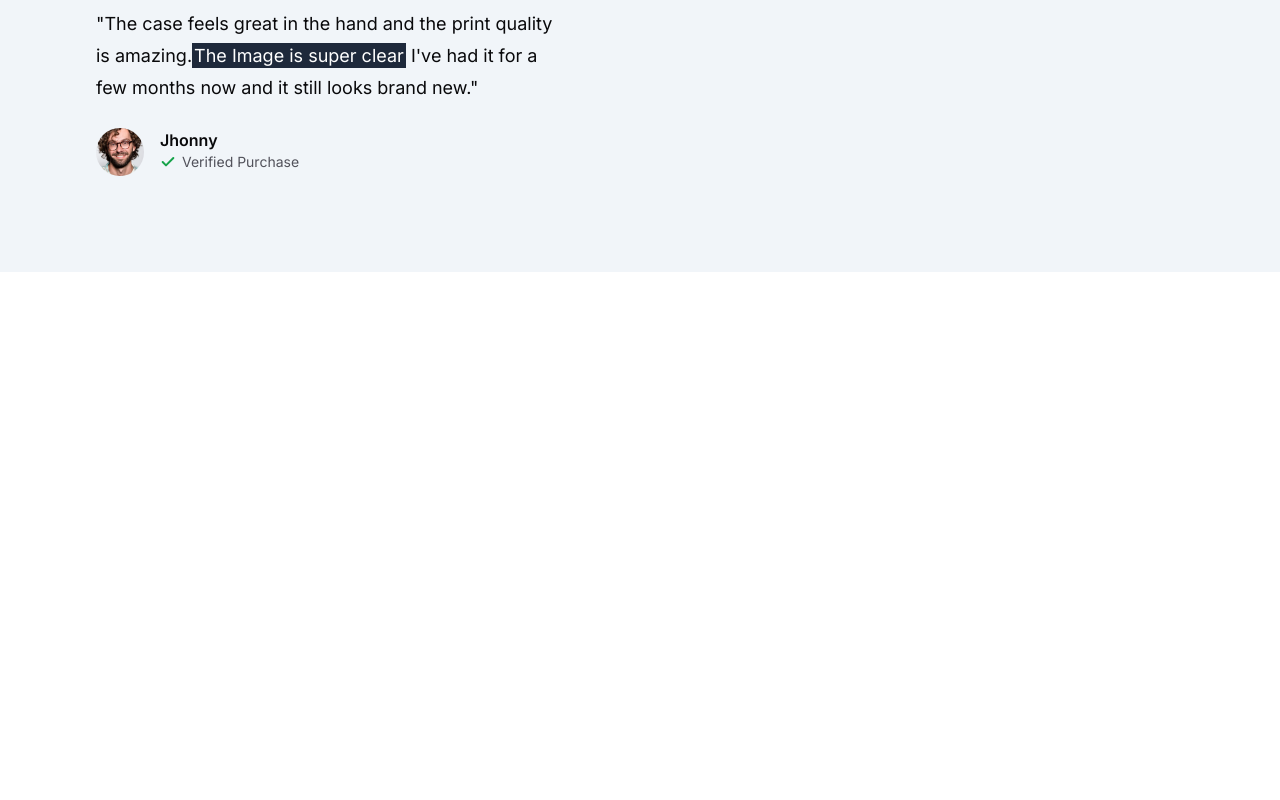
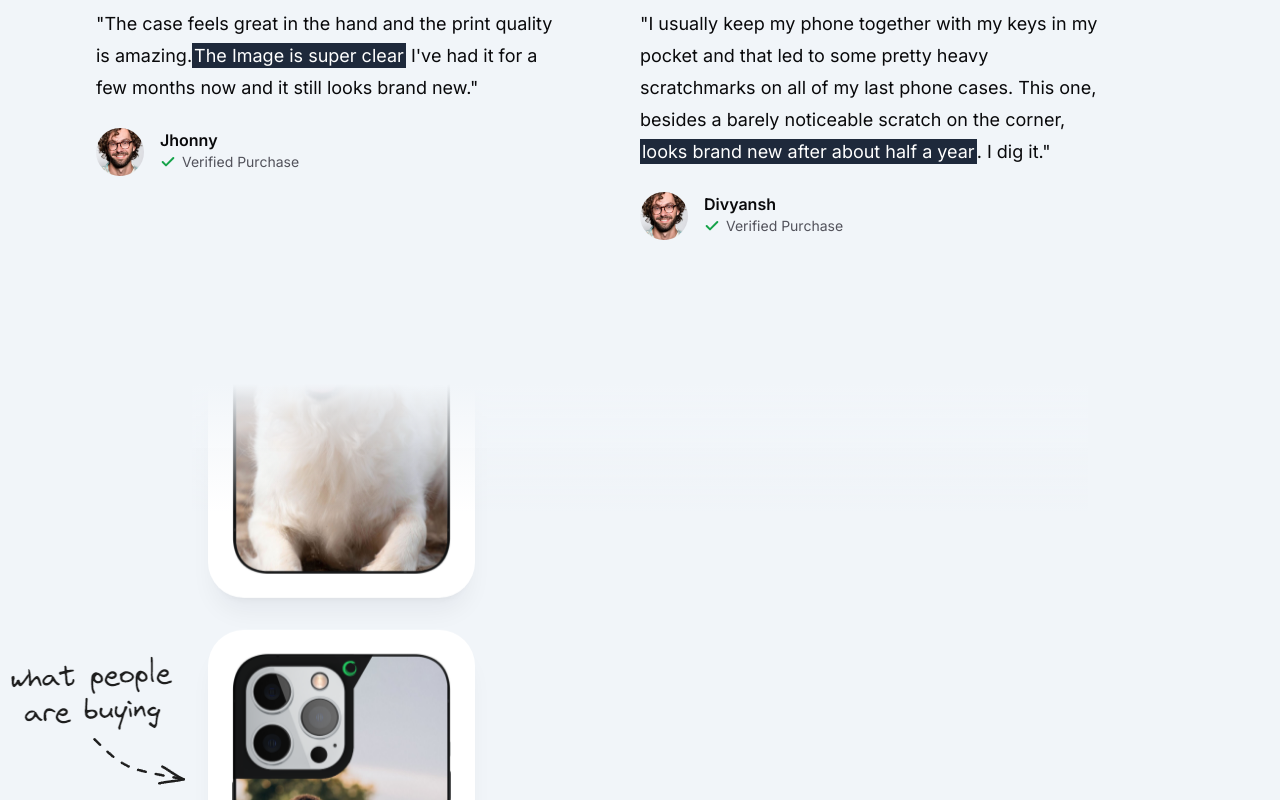
Before and after one commit to Ghastly2001/custom-case, a Next.js app: page / in a window 1280 px wide. Shown: the part 1340-2140 px from the top of the page. Before the commit the page ends 1612 px from the top, so only its background shows below. Built offline with nearby package versions, Linux system fonts and the light colour scheme; no server answers.

Commit message:
style: added marquee

```diff
--- a/package.json
+++ b/package.json
@@ -14,6 +14,7 @@
     "@radix-ui/react-slot": "^1.0.2",
     "class-variance-authority": "^0.7.0",
     "clsx": "^2.1.1",
+    "framer-motion": "^11.2.0",
     "lucide-react": "^0.378.0",
     "next": "14.2.3",
     "react": "^18",
--- a/src/app/page.tsx
+++ b/src/app/page.tsx
@@ -1,6 +1,7 @@
 import { Icons } from "@/components/Icons";
 import MaxWidthWrapper from "@/components/MaxWidthWrapper";
 import Phone from "@/components/Phone";
+import { Reviews } from "@/components/Reviews";
 import { Check, Star } from "lucide-react";
 
 export default function Home() {
@@ -154,8 +155,47 @@ export default function Home() {
                 </div>
               </div>
             </div>
+            <div className="flex flex-auto flex-col gap-4 lg:pr-8 xl:pr-20">
+              <div className="flex gap-0.5 mb-2">
+                <Star className="h-5 w-6 text-green-600 fill-green-600" />
+                <Star className="h-5 w-6 text-green-600 fill-green-600" />
+                <Star className="h-5 w-6 text-green-600 fill-green-600" />
+                <Star className="h-5 w-6 text-green-600 fill-green-600" />
+                <Star className="h-5 w-6 text-green-600 fill-green-600" />
+              </div>
+              <div className="text-lg leading-8">
+                <p>
+                  "I usually keep my phone together with my keys in my pocket
+                  and that led to some pretty heavy scratchmarks on all of my
+                  last phone cases. This one, besides a barely noticeable
+                  scratch on the corner,{" "}
+                  <span className="p-0.5 bg-slate-800 text-white">
+                    looks brand new after about half a year
+                  </span>
+                  . I dig it."
+                </p>
+              </div>
+              <div className="flex gap-4 mt-2">
+                <img
+                  className="rounded-full h-12 w-12 object-cover"
+                  src="/users/user-1.png"
+                  alt="user"
+                />
+                <div className="flex flex-col">
+                  <p className="font-semibold">Divyansh</p>
+                  <div className="flex gap-1.5 items-center text-zinc-600">
+                    <Check className="h-4 w-4 stroke-[3px] text-green-600" />
+                    <p className="text-sm">Verified Purchase</p>
+                  </div>
+                </div>
+              </div>
+            </div>
           </div>
         </MaxWidthWrapper>
+
+        <div className="pt-16">
+          <Reviews />
+        </div>
       </section>
     </div>
   );
--- /dev/null
+++ b/src/components/Reviews.tsx
@@ -0,0 +1,169 @@
+"use client";
+
+import { HTMLAttributes, useEffect, useRef, useState } from "react";
+import MaxWidthWrapper from "./MaxWidthWrapper";
+import { useInView } from "framer-motion";
+import { cn } from "@/lib/utils";
+import Phone from "./Phone";
+
+const PHONES = [
+  "/testimonials/1.jpg",
+  "/testimonials/2.jpg",
+  "/testimonials/3.jpg",
+  "/testimonials/4.jpg",
+  "/testimonials/5.jpg",
+  "/testimonials/6.jpg",
+];
+
+function splitArray<T>(array: Array<T>, numParts: number) {
+  const result: Array<Array<T>> = [];
+
+  for (let i = 0; i < array.length; i++) {
+    const index = i % numParts;
+    if (!result[index]) {
+      result[index] = [];
+    }
+    result[index].push(array[i]);
+  }
+
+  return result;
+}
+
+function ReviewColumn({
+  reviews,
+  className,
+  reviewClassName,
+  msPerPixel = 0,
+}: {
+  reviews: string[];
+  className?: string;
+  reviewClassName?: (reviewIndex: number) => string;
+  msPerPixel?: number;
+}) {
+  const columnRef = useRef<HTMLDivElement | null>(null);
+  const [columnHeight, setColumnHeight] = useState(0);
+  const duration = `${columnHeight * msPerPixel}ms`;
+
+  useEffect(() => {
+    if (!columnRef.current) return;
+
+    const resizeObserver = new window.ResizeObserver(() => {
+      setColumnHeight(columnRef.current?.offsetHeight ?? 0);
+    });
+
+    resizeObserver.observe(columnRef.current);
+
+    return () => {
+      resizeObserver.disconnect();
+    };
+  }, []);
+
+  return (
+    <div
+      ref={columnRef}
+      className={cn("animate-marquee space-y-8 py-4", className)}
+      style={{ "--marquee-duration": duration } as React.CSSProperties}
+    >
+      {reviews.concat(reviews).map((imgSrc, reviewIndex) => (
+        <Review
+          key={reviewIndex}
+          className={reviewClassName?.(reviewIndex % reviews.length)}
+          imgSrc={imgSrc}
+        />
+      ))}
+    </div>
+  );
+}
+
+interface ReviewProps extends HTMLAttributes<HTMLDivElement> {
+  imgSrc: string;
+}
+
+function Review({ imgSrc, className, ...props }: ReviewProps) {
+  const POSSIBLE_ANIMATION_DELAYS = [
+    "0s",
+    "0.1s",
+    "0.2s",
+    "0.3s",
+    "0.4s",
+    "0.5s",
+  ];
+
+  const animationDelay =
+    POSSIBLE_ANIMATION_DELAYS[
+      Math.floor(Math.random() * POSSIBLE_ANIMATION_DELAYS.length)
+    ];
+
+  return (
+    <div
+      className={cn(
+        "animate-fade-in rounded-[2.25rem] bg-white p-6 opacity-0 shadow-xl shadow-slate-900/5",
+        className
+      )}
+      style={{ animationDelay }}
+      {...props}
+    >
+      <Phone imgSrc={imgSrc} />
+    </div>
+  );
+}
+
+function ReviewGrid() {
+  const containerRef = useRef<HTMLDivElement | null>(null);
+  const isInView = useInView(containerRef, { once: true, amount: 0.4 });
+  const columns = splitArray(PHONES, 3);
+  const column1 = columns[0];
+  const column2 = columns[1];
+  const column3 = splitArray(columns[2], 2);
+
+  return (
+    <div
+      ref={containerRef}
+      className="relative -mx-4 mt-16 grid h-[49rem] max-h-[150vh] grid-cols-1 items-start gap-8 overflow-hidden px-4 sm:mt-20 md:grid-cols-2 lg:grid-cols-3"
+    >
+      {isInView ? (
+        <>
+          <ReviewColumn
+            reviews={[...column1, ...column3.flat(), ...column2]}
+            reviewClassName={(reviewIndex) =>
+              cn({
+                "md:hidden": reviewIndex >= column1.length + column3[0].length,
+                "lg:hidden": reviewIndex >= column1.length,
+              })
+            }
+            msPerPixel={10}
+          />
+          <ReviewColumn
+            reviews={[...column2, ...column3[1]]}
+            className="hidden md:block"
+            reviewClassName={(reviewIndex) =>
+              reviewIndex >= column2.length ? "lg:hidden" : ""
+            }
+            msPerPixel={15}
+          />
+          <ReviewColumn
+            reviews={column3.flat()}
+            className="hidden md:block"
+            msPerPixel={10}
+          />
+        </>
+      ) : null}
+      <div className="pointer-events-none absolute inset-x-0 top-0 h-32 bg-gradient-to-b from-slate-100" />
+      <div className="pointer-events-none absolute inset-x-0 bottom-0 h-32 bg-gradient-to-t from-slate-100" />
+    </div>
+  );
+}
+
+export function Reviews() {
+  return (
+    <MaxWidthWrapper className="relative max-w-5xl">
+      <img
+        aria-hidden="true"
+        src="/what-people-are-buying.png"
+        className="absolute select-none hidden xl:block -left-32 top-1/3"
+      />
+
+      <ReviewGrid />
+    </MaxWidthWrapper>
+  );
+}
--- a/tailwind.config.ts
+++ b/tailwind.config.ts
@@ -1,13 +1,13 @@
-import type { Config } from "tailwindcss"
+import type { Config } from "tailwindcss";
 
 const config = {
   darkMode: ["class"],
   content: [
-    './pages/**/*.{ts,tsx}',
-    './components/**/*.{ts,tsx}',
-    './app/**/*.{ts,tsx}',
-    './src/**/*.{ts,tsx}',
-	],
+    "./pages/**/*.{ts,tsx}",
+    "./components/**/*.{ts,tsx}",
+    "./app/**/*.{ts,tsx}",
+    "./src/**/*.{ts,tsx}",
+  ],
   prefix: "",
   theme: {
     container: {
@@ -59,22 +59,32 @@ const config = {
         sm: "calc(var(--radius) - 4px)",
       },
       keyframes: {
-        "accordion-down": {
-          from: { height: "0" },
-          to: { height: "var(--radix-accordion-content-height)" },
+        "fade-in": {
+          from: {
+            opacity: "0",
+          },
+          to: {
+            opacity: "1",
+          },
         },
-        "accordion-up": {
-          from: { height: "var(--radix-accordion-content-height)" },
-          to: { height: "0" },
+        marquee: {
+          "100%": {
+            transform: "translateY(-50%)",
+          },
+        },
+        flashing: {
+          "0%, 100%": { opacity: "0.2" },
+          "20%": { opacity: "1" },
         },
       },
       animation: {
-        "accordion-down": "accordion-down 0.2s ease-out",
-        "accordion-up": "accordion-up 0.2s ease-out",
+        marquee: "marquee var(--marquee-duration) linear infinite",
+        "fade-in": "fade-in 0.5s linear forwards",
+        flashing: "flashing 1.4s infinite linear",
       },
     },
   },
   plugins: [require("tailwindcss-animate")],
-} satisfies Config
+} satisfies Config;
 
-export default config
+export default config;
```
Also changed, not shown: 1 other file (tests, documents, lock files or other folders).
